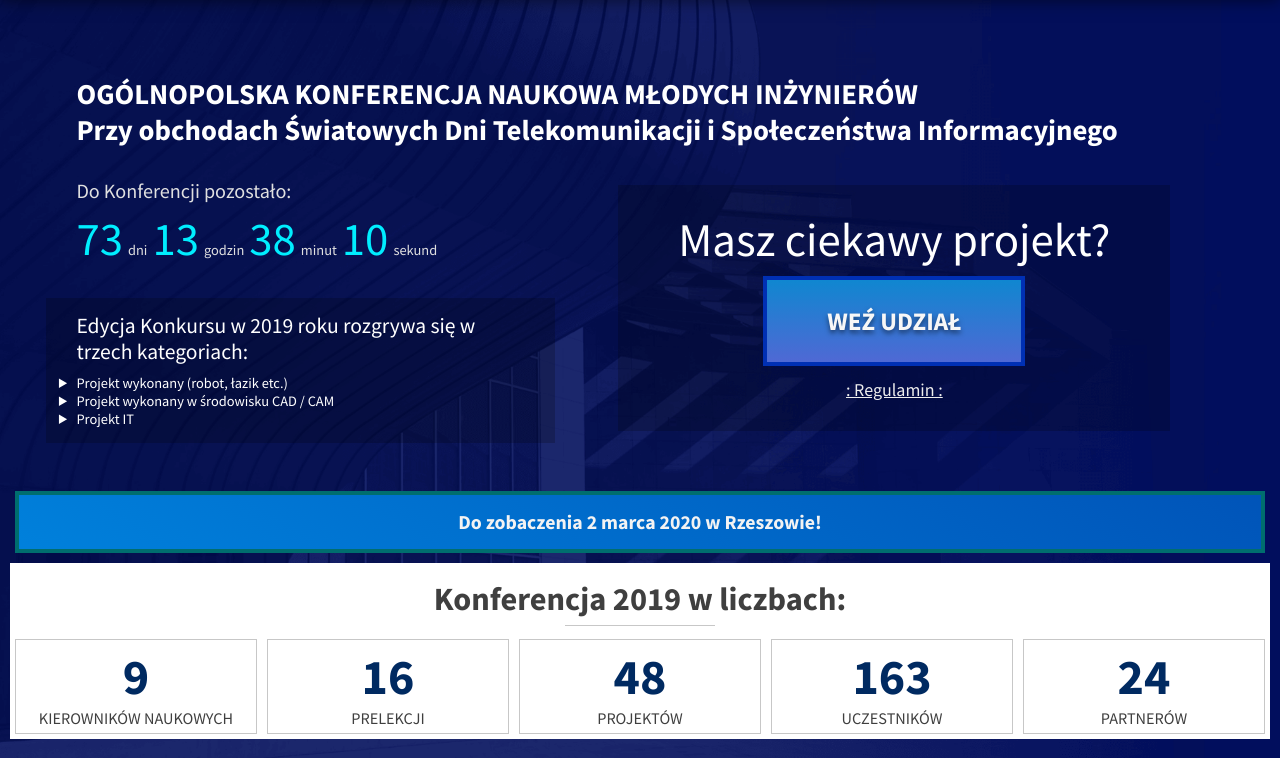
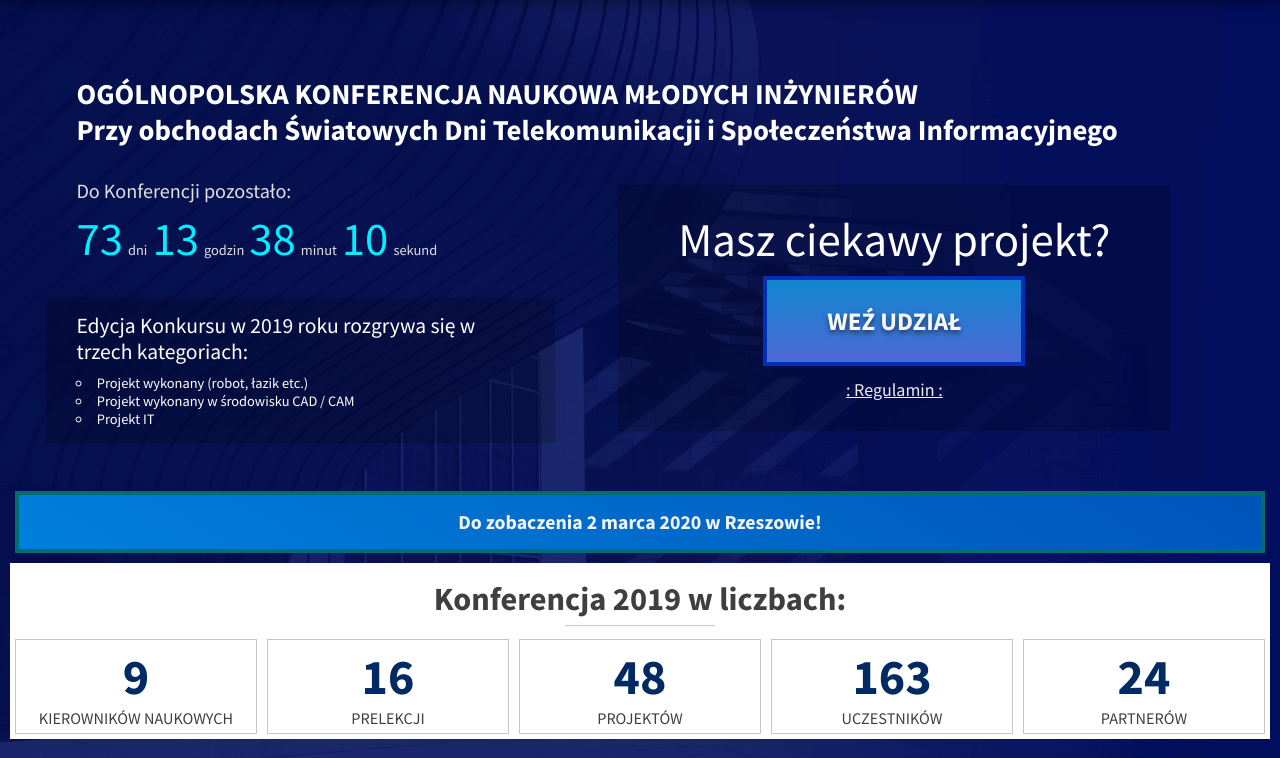
Before and after one commit to mwvabes/kmi-mechatron, a PHP site: page / in a window 1280 px wide. Shown: the part 61-819 px from the top of the page. Run offline with PHP 8.4, Linux system fonts and the light colour scheme; style sheets or scripts are compiled from the project's sources; some libraries are stand-ins or nearby versions.

Commit message:
List style type fix #chrome

```diff
--- a/styles/homepage.css
+++ b/styles/homepage.css
@@ -287,7 +287,7 @@ section > .title:first-child::after {
 
 .categoriesInfoContainer > ul {
   font-size: .8em;
-  list-style-type: disclosure-closed;
+  list-style: inside circle;
 }
 
 #welcome .right {
--- a/styles/homepage.scss
+++ b/styles/homepage.scss
@@ -253,7 +253,7 @@ section > .title:first-child::after {
 
 .categoriesInfoContainer>ul {
     font-size: .8em;
-    list-style-type: disclosure-closed;
+    list-style: inside circle;
 }
 
 #welcome .right {
--- a/styles/info.css
+++ b/styles/info.css
@@ -28,7 +28,7 @@ h6 {
 }
 
 ol {
-  list-style: inside number;
+  list-style: inside decimal;
 }
 
 .bigTitle {
--- a/styles/info.scss
+++ b/styles/info.scss
@@ -43,7 +43,7 @@ h6 {
 }
 
 ol {
-  list-style: inside number;
+  list-style: inside decimal;
 }
 
 .bigTitle {
```
Also changed, not shown: 2 other files.
